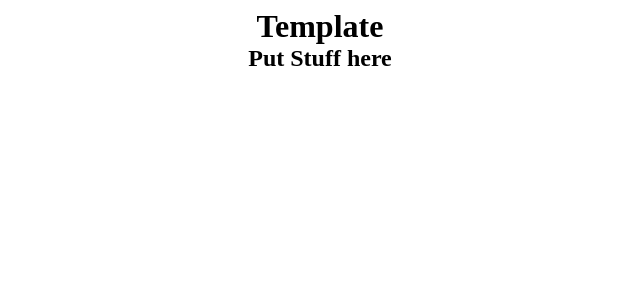
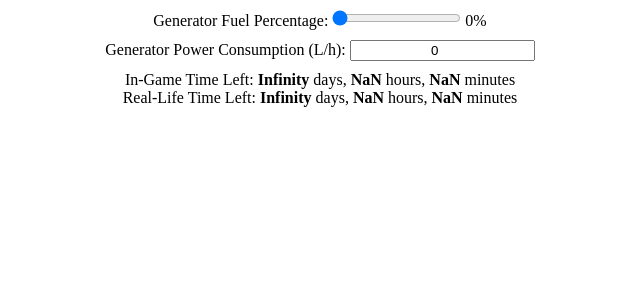
Before and after one commit to MartinTintin3/pz-generator-calculator, a SvelteKit app: page / in a window 1280 px wide. Shown: the top 300 px of the page, without its empty margins (320-960 px from the left). Built offline with nearby package versions, Linux system fonts and the light colour scheme.

Commit message:
barebones

```diff
--- a/src/routes/+page.svelte
+++ b/src/routes/+page.svelte
@@ -1,13 +1,40 @@
 <script>
-	// Stuff
+	let generator_max_fuel = 10; // Liters
+	let game_to_real_time_ratio = 10; // 10 in-game minutes per 1 real-life minute
+
+	let generator_fuel_percentage = 0;
+	let generator_power_consumption = 0;
+
+	$: in_game_hours_left = generator_power_consumption > 0 ? generator_max_fuel * (generator_fuel_percentage / 100) / generator_power_consumption : Infinity;
+	$: real_life_hours_left = in_game_hours_left / game_to_real_time_ratio;
 </script>
 
-<h1>Template</h1>
-<h2>Put Stuff here</h2>
+<div>
+	<label for="generator-fuel-percentage">Generator Fuel Percentage: </label>
+	<input id="generator-fuel-percentage" type="range" min="0" max="100" step="1" bind:value={generator_fuel_percentage} />
+	{generator_fuel_percentage}%
+</div>
+
+<div>
+	<label for="generator-power-consumption">Generator Power Consumption (L/h): </label>
+	<input id="generator-power-consumption" type="number" min="0" bind:value={generator_power_consumption}>
+</div>
+
+<p>In-Game Time Left: <span class="time-indicator">{Math.floor(in_game_hours_left / 24)}</span> days, <span class="time-indicator">{Math.floor(in_game_hours_left % 24)}</span> hours, <span class="time-indicator">{Math.floor((in_game_hours_left % 1) * 60)}</span> minutes</p>
+
+<p>Real-Life Time Left: <span class="time-indicator">{Math.floor(real_life_hours_left / 24)}</span> days, <span class="time-indicator">{Math.floor(real_life_hours_left % 24)}</span> hours, <span class="time-indicator">{Math.floor((real_life_hours_left % 1) * 60)}</span> minutes</p>
 
 <style>
 	* {
 		text-align: center;
 		margin: auto;
 	}
+
+	.time-indicator {
+		font-weight: bold;
+	}
+
+	div {
+		margin: 10px;
+	}
 </style>
```
Also changed, not shown: 1 other file (tests, documents, lock files or other folders).
